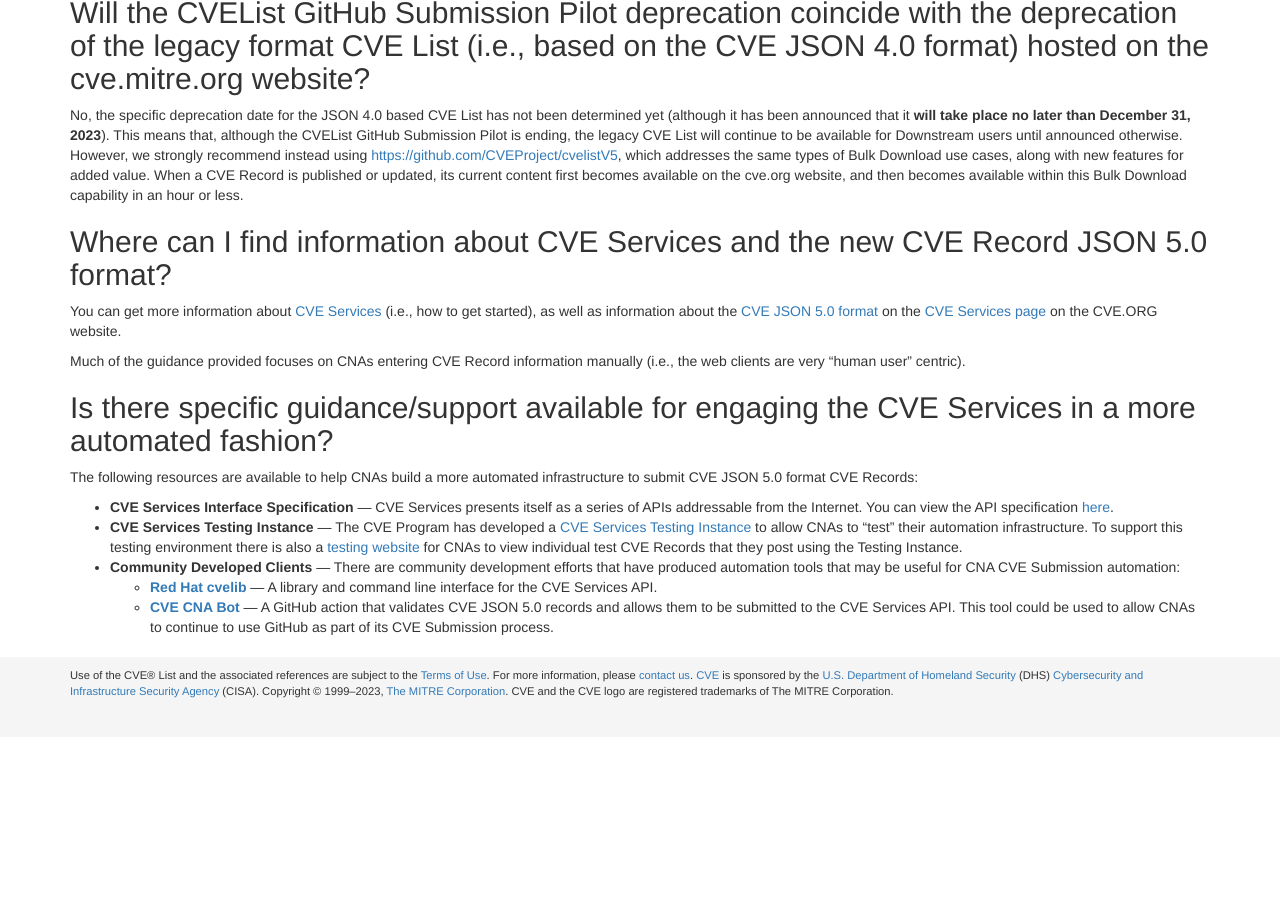
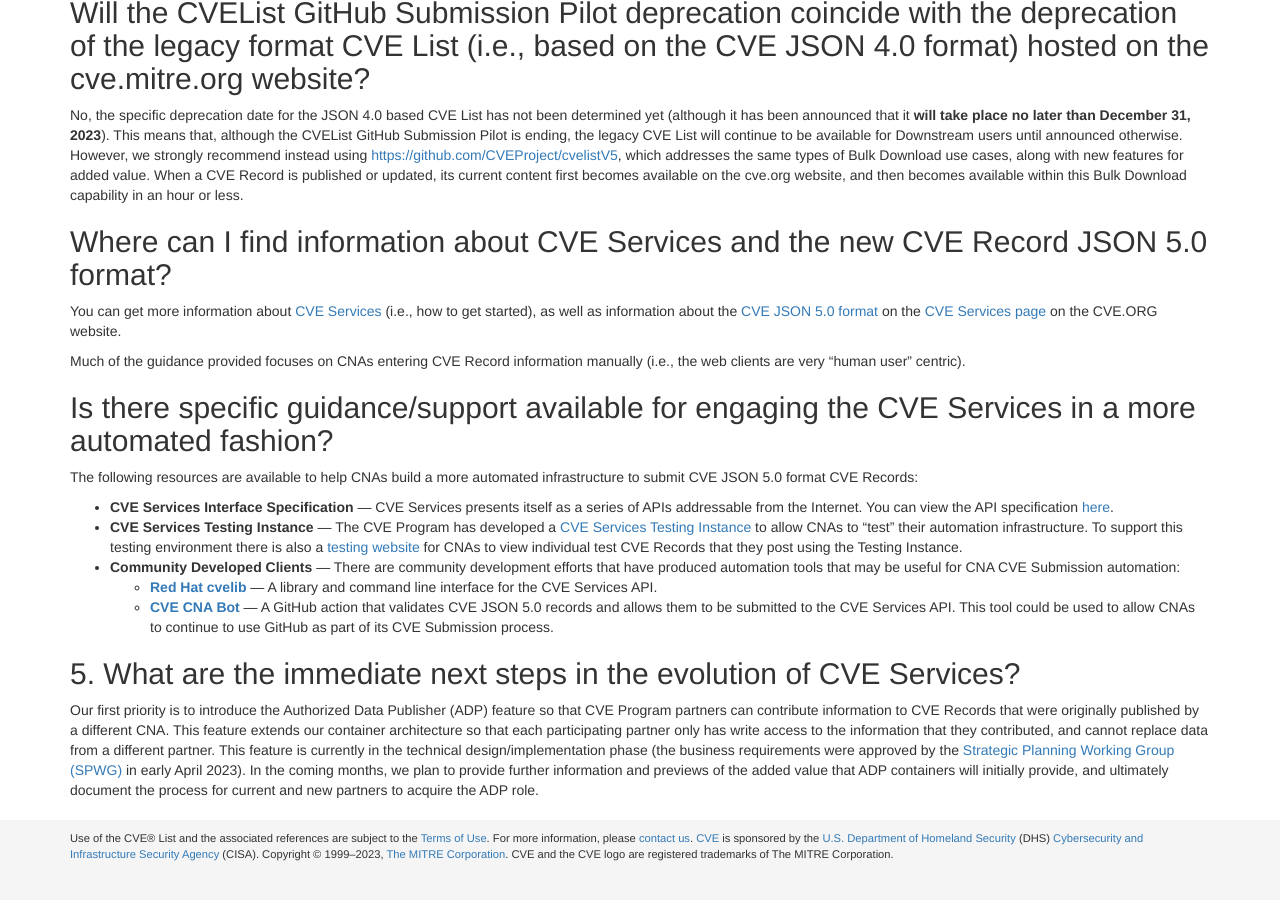
Before and after one commit to CVEProject/cveproject.github.io, a Jekyll site: the page built from cvelist-github-pilot-deprecation-faqs.md, in a window 1280 px wide and 900 px high, scrolled down 851 px. Built offline with Jekyll 4.4.1, drawn with Linux system fonts in a browser that asks for light colours; nearby versions of some CDN libraries; before the commit the page ends 1588 px from its top, so only the background shows below that.

Commit message:
Update cvelist-github-pilot-deprecation-faqs.md

```diff
--- a/cvelist-github-pilot-deprecation-faqs.md
+++ b/cvelist-github-pilot-deprecation-faqs.md
@@ -43,3 +43,7 @@ The following resources are available to help CNAs build a more automated infras
         <li><strong><a href="https://github.com/marketplace/actions/cve-cna-bot">CVE CNA Bot</a></strong> &mdash; A GitHub action that validates CVE JSON 5.0 records and allows them to be submitted to the CVE Services API. This tool could be used to allow CNAs to continue to use GitHub as part of its CVE Submission process.</li>
       </ul>
   </ul>
+
+## 5.	What are the immediate next steps in the evolution of CVE Services?
+
+Our first priority is to introduce the Authorized Data Publisher (ADP) feature so that CVE Program partners can contribute information to CVE Records that were originally published by a different CNA. This feature extends our container architecture so that each participating partner only has write access to the information that they contributed, and cannot replace data from a different partner. This feature is currently in the technical design/implementation phase (the business requirements were approved by the [Strategic Planning Working Group (SPWG)](https://www.cve.org/ProgramOrganization/WorkingGroups#StrategicPlanningWorkingGroupSPWG) in early April 2023). In the coming months, we plan to provide further information and previews of the added value that ADP containers will initially provide, and ultimately document the process for current and new partners to acquire the ADP role.
```
